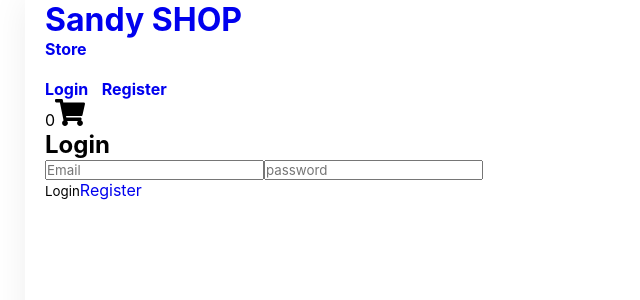
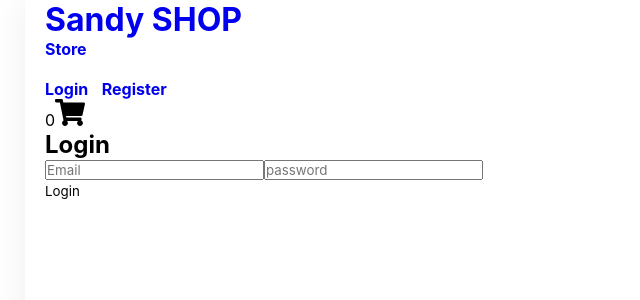
Before and after one commit to Sandy2266-D/ecomservice-frontend, a React (Create React App) app: page /login in a window 1280 px wide. Shown: the top 300 px of the page, without its empty margins (0-640 px from the left). Built offline with nearby package versions, Linux system fonts and the light colour scheme; no server answers.

Commit message:
Update Login.js

```diff
--- a/src/components/mainpages/auth/Login.js
+++ b/src/components/mainpages/auth/Login.js
@@ -35,7 +35,7 @@ const loginSubmit = async e =>{
                 placeholder="password" value={user.password} onChange={onChangeInput}/>
                 <div className="row">
                     <button type="submit">Login</button>
-                    <Link to="/register">Register</Link>
+                    {/* <Link to="/register"><button type="submit">Register</button> </Link> */}
                 </div>
             </form>
         </div>
```
